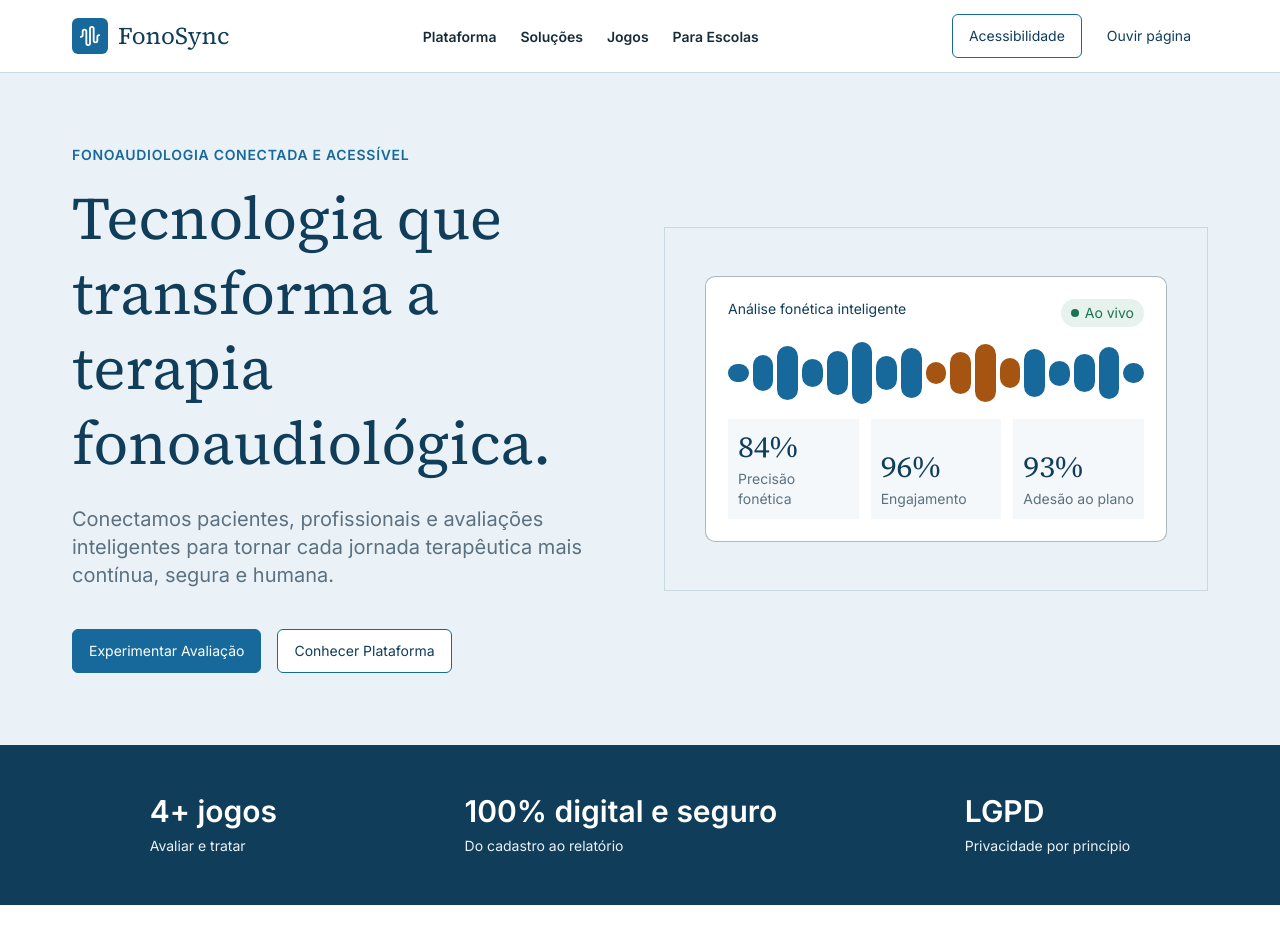
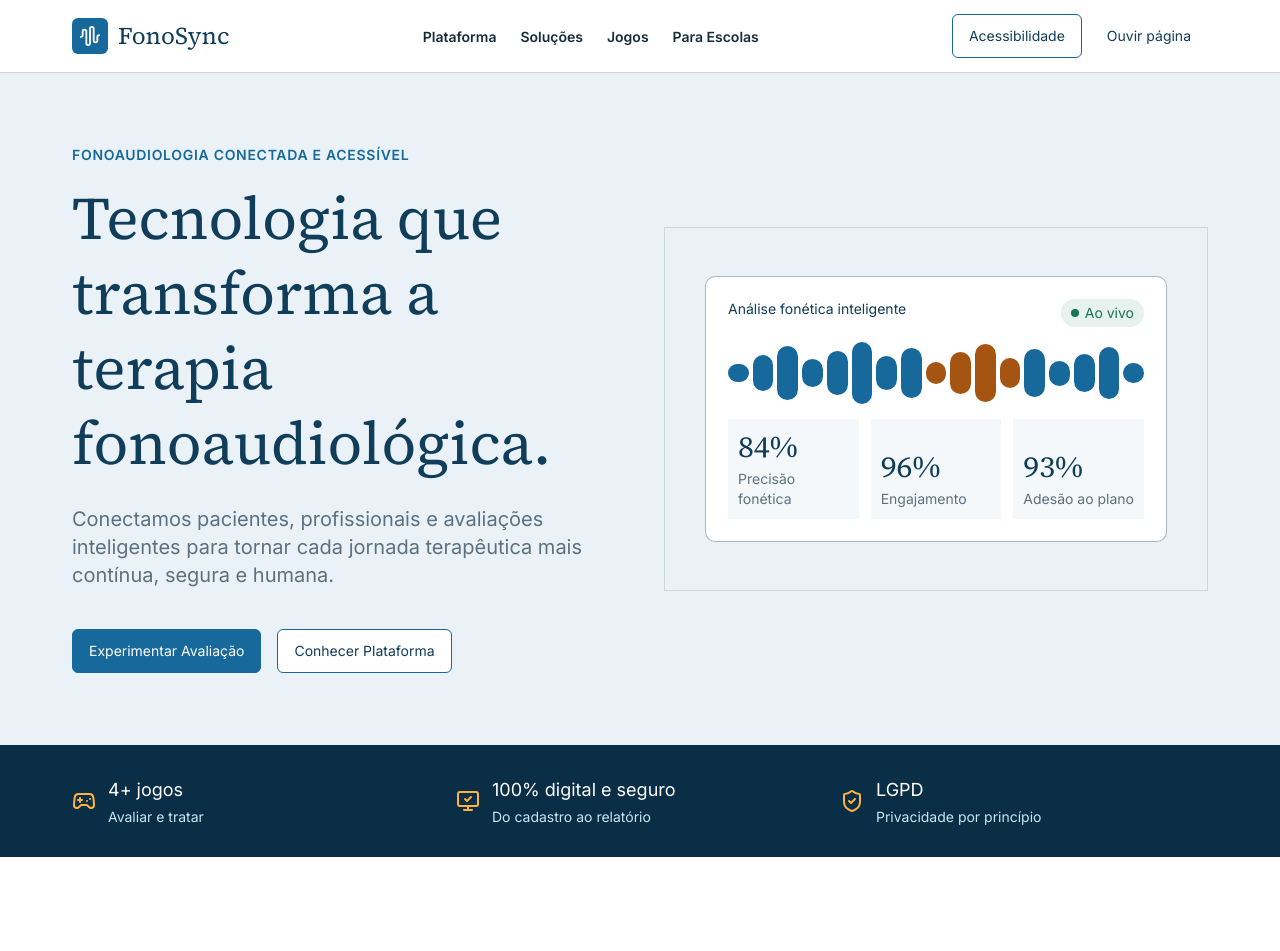
Before and after one commit to gastaogoncalves/fonosync, a React (Vite) app: page / in a window 1280 px wide. Shown: the top 951 px of the page. Built offline with nearby package versions, Linux system fonts and the light colour scheme.

Commit message:
feat: adiciona ícones na faixa de destaques

```diff
--- /dev/null
+++ b/src/components/StatsStrip.jsx
@@ -0,0 +1,25 @@
+import { Gamepad2, MonitorCheck, ShieldCheck } from 'lucide-react';
+
+const stats = [
+  { icon: Gamepad2, title: '4+ jogos', text: 'Avaliar e tratar' },
+  { icon: MonitorCheck, title: '100% digital e seguro', text: 'Do cadastro ao relatório' },
+  { icon: ShieldCheck, title: 'LGPD', text: 'Privacidade por princípio' },
+];
+
+export default function StatsStrip() {
+  return (
+    <section className="bg-band text-white">
+      <ul className="mx-auto flex max-w-360 flex-col gap-4 px-18 py-6 md:flex-row">
+        {stats.map((stat) => (
+          <li key={stat.title} className="flex min-h-16 flex-1 items-center gap-3">
+            <stat.icon size={24} className="shrink-0 text-accent" aria-hidden="true" />
+            <div className="flex flex-col gap-0.75">
+              <span className="text-lg">{stat.title}</span>
+              <span className="text-sm text-on-band-muted">{stat.text}</span>
+            </div>
+          </li>
+        ))}
+      </ul>
+    </section>
+  );
+}
--- a/src/pages/LandingPage.jsx
+++ b/src/pages/LandingPage.jsx
@@ -2,6 +2,7 @@ import Header from '../components/Header';
 import Button from '../components/Button';
 import FeatureRow from '../components/FeatureRow';
 import PhoneticCard from '../components/PhoneticCard';
+import StatsStrip from '../components/StatsStrip';
 import Footer from '../components/Footer';
 
 export default function LandingPage() {
@@ -33,23 +34,7 @@ export default function LandingPage() {
           </div>
         </section>
 
-        {/* Faixa de destaques */}
-        <section className="bg-navy py-12 text-white">
-          <div className="mx-auto flex max-w-360 flex-col justify-around gap-8 px-18 text-center md:flex-row md:text-left">
-            <div>
-              <span className="mb-1 block text-3xl font-bold">4+ jogos</span>
-              <span className="text-sm text-mist">Avaliar e tratar</span>
-            </div>
-            <div>
-              <span className="mb-1 block text-3xl font-bold">100% digital e seguro</span>
-              <span className="text-sm text-mist">Do cadastro ao relatório</span>
-            </div>
-            <div>
-              <span className="mb-1 block text-3xl font-bold">LGPD</span>
-              <span className="text-sm text-mist">Privacidade por princípio</span>
-            </div>
-          </div>
-        </section>
+        <StatsStrip />
 
         {/* Seções de funcionalidades */}
         <section className="mx-auto max-w-360 space-y-32 px-18 py-24">
```
